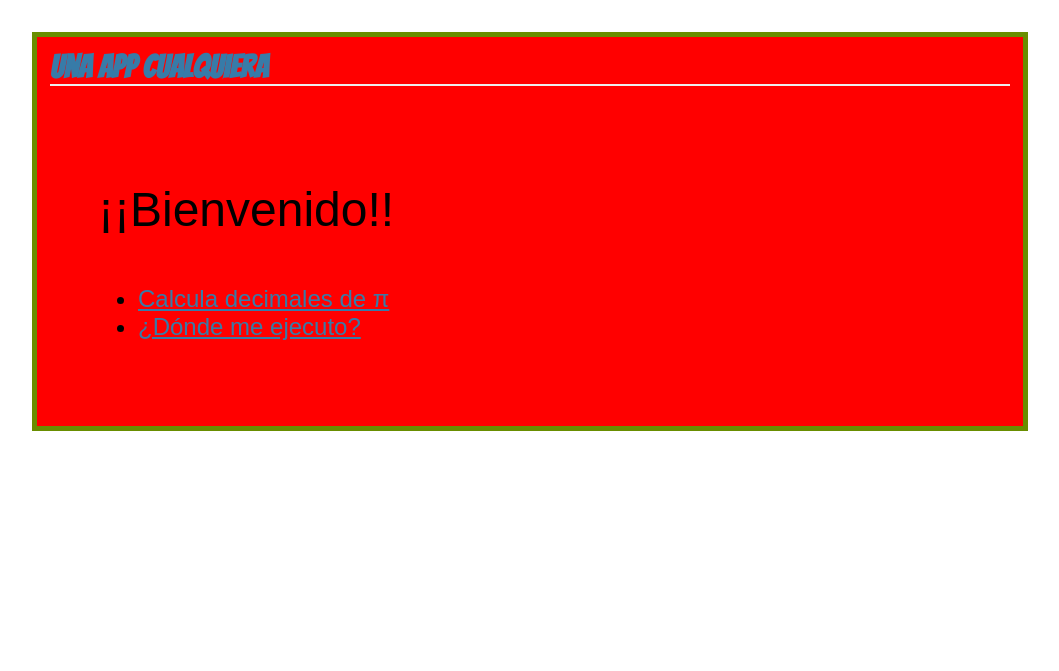
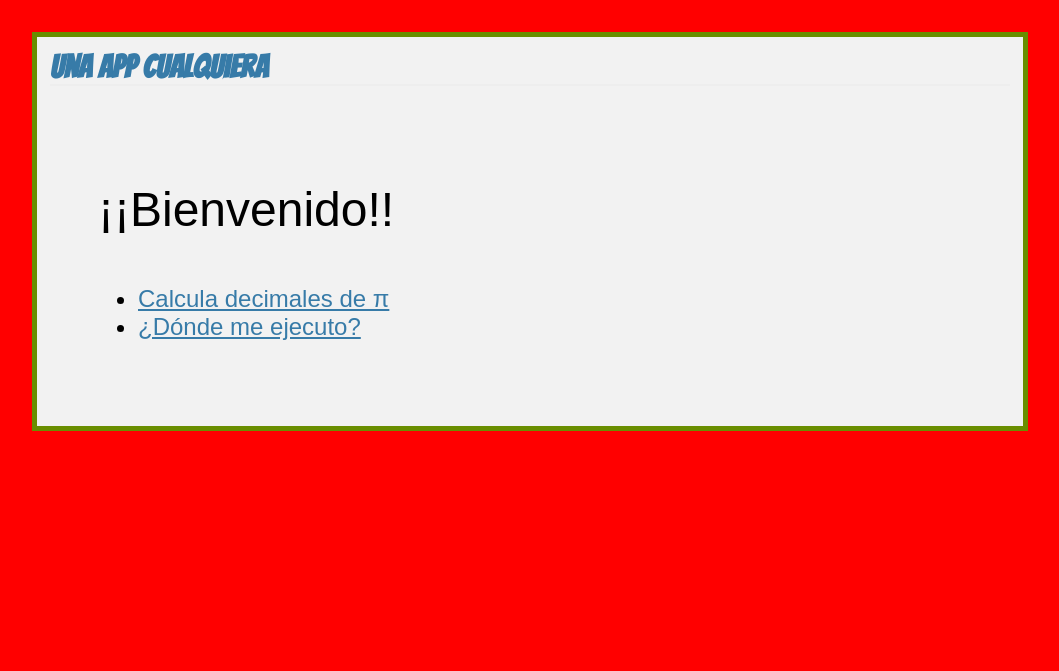
Before and after one commit to cowbotic/test, a Flask app: page / in a window 1280 px wide. Shown: the top 671 px of the page, without its empty margins (110-1169 px from the left). Run offline with Flask 2, Linux system fonts and the light colour scheme; some web fonts are replaced.

Commit message:
Update style.css

```diff
--- a/static/style.css
+++ b/static/style.css
@@ -1,13 +1,13 @@
 @import url('https://fonts.googleapis.com/css?family=Bangers|Fira+Sans+Extra+Condensed:300,400');
 
-body            { background: white; }
+body            { background: red; }
 a, h1, h2       { color: #377BA8; }
 h1, h2          { font-family: 'Bangers', cursive; margin: 0; }
 h1              { border-bottom: 2px solid #eee; }
 h2              { font-size: 1.2em; }
 
 .page           { font-family: 'Fira Sans Extra Condensed', sans-serif; margin: 2em auto; width: 60em; border: 5px solid #698e00;
-                  padding: 0.8em; background: red; }
+                  padding: 0.8em; background: #F2F2F2; }
 .entries        { list-style: none; margin: 0; padding: 0; }
 .entries li     { margin: 0.8em 1.2em; }
 .entries li h2  { margin-left: -1em; }
```
